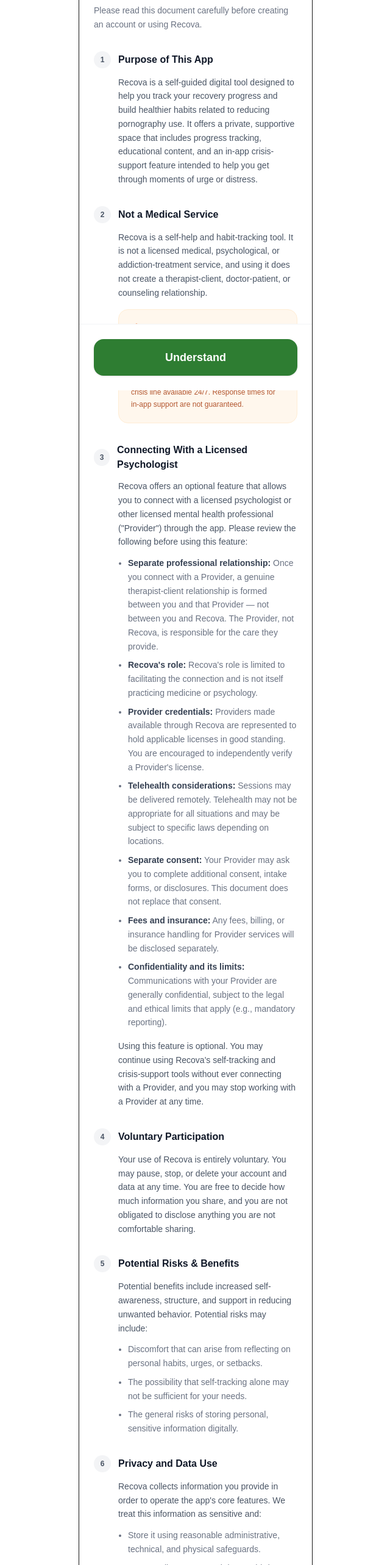
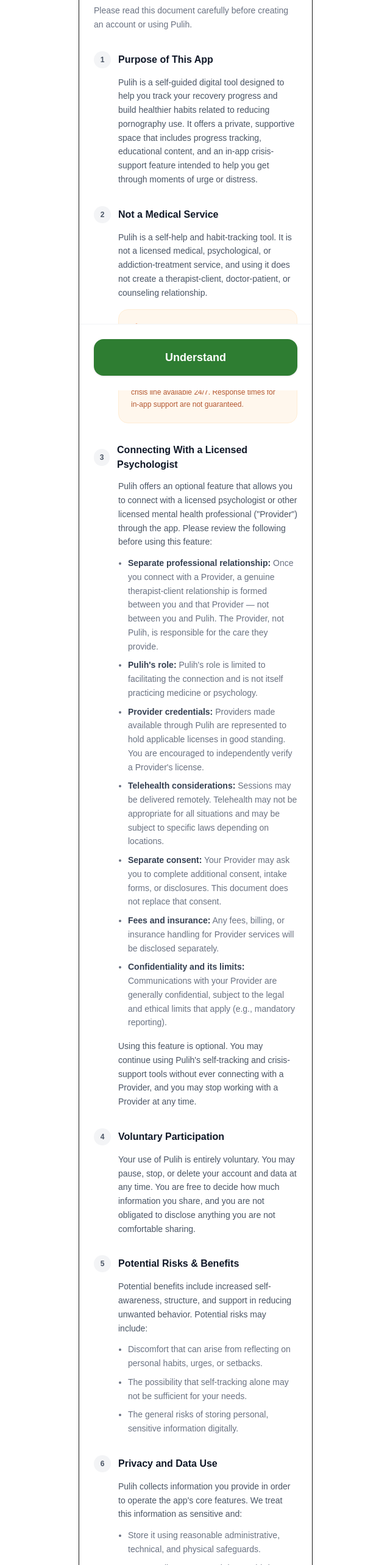
Before and after one commit to Pulih-app/frontend, a Next.js app: page /privacy in a window 1280 px wide. Shown: the part 160-2726 px from the top of the page at 61% size, without its empty margins (319-959 px from the left). Built offline with nearby package versions, Linux system fonts and the light colour scheme.

Commit message:
feat: update privacy policy

```diff
--- a/app/page.tsx
+++ b/app/page.tsx
@@ -26,14 +26,9 @@
       </div>
 
       {/* Heading */}
-      <h1 className="text-4xl font-bold text-center text-gray-900 mb-3">
+      <h1 className="text-4xl font-bold text-center text-gray-900 mb-6">
         Login
       </h1>
-
-      {/* Subtitle */}
-      <p className="text-center text-gray-500 text-sm leading-relaxed mb-8 px-2 z-90">
-        Your data security matters. We only store whats truly needed, nothing more. See how its handled on this <Link href="/privacy" className="underline">privacy policy</Link>.
-      </p>
       {/* Email / Username input */}
       <TextField
         icon={User}
@@ -49,6 +44,36 @@
         placeholder="Password"
         containerClassName="mb-8"
       />
+
+      {/* Policy agreement checkbox */}
+      <div className="flex items-start gap-3 z-90 px-2 mt-1 mb-6">
+        <div className="relative flex items-center mt-0.3 shrink-0">
+          <input
+            type="checkbox"
+            id="privacy-policy"
+            className="peer h-4 w-4 cursor-pointer appearance-none rounded border-2 border-gray-300 checked:border-[#2e7d32] checked:bg-[#2e7d32] focus:outline-none transition-colors"
+          />
+          <svg
+            className="absolute left-0 top-0 h-4 w-4 pointer-events-none hidden peer-checked:block text-white p-0.5"
+            xmlns="http://www.w3.org/2000/svg"
+            viewBox="0 0 24 24"
+            fill="none"
+            stroke="currentColor"
+            strokeWidth="3.5"
+            strokeLinecap="round"
+            strokeLinejoin="round"
+          >
+            <polyline points="20 6 9 17 4 12" />
+          </svg>
+        </div>
+        <label htmlFor="privacy-policy" className="text-gray-500 text-xs leading-normal select-none cursor-pointer">
+          I have read and agree to the{" "}
+          <Link href="/privacy" className="underline hover:text-gray-700 transition-colors">
+            privacy policy
+          </Link>
+          .
+        </label>
+      </div>
 
       {/* Submit button */}
       <button
--- a/app/privacy/page.tsx
+++ b/app/privacy/page.tsx
@@ -21,7 +21,7 @@
         <div className="mb-8">
           <h2 className="text-2xl font-bold text-gray-900 mb-2">Informed Consent</h2>
           <p className="text-gray-500 text-sm leading-relaxed">
-            Please read this document carefully before creating an account or using Recova.
+            Please read this document carefully before creating an account or using Pulih.
           </p>
         </div>
 
@@ -33,7 +33,7 @@
               Purpose of This App
             </h3>
             <p className="pl-10">
-              Recova is a self-guided digital tool designed to help you track your recovery progress and build healthier habits related to reducing pornography use. It offers a private, supportive space that includes progress tracking, educational content, and an in-app crisis-support feature intended to help you get through moments of urge or distress.
+              Pulih is a self-guided digital tool designed to help you track your recovery progress and build healthier habits related to reducing pornography use. It offers a private, supportive space that includes progress tracking, educational content, and an in-app crisis-support feature intended to help you get through moments of urge or distress.
             </p>
           </section>
 
@@ -43,7 +43,7 @@
               Not a Medical Service
             </h3>
             <p className="pl-10 mb-4">
-              Recova is a self-help and habit-tracking tool. It is not a licensed medical, psychological, or addiction-treatment service, and using it does not create a therapist-client, doctor-patient, or counseling relationship.
+              Pulih is a self-help and habit-tracking tool. It is not a licensed medical, psychological, or addiction-treatment service, and using it does not create a therapist-client, doctor-patient, or counseling relationship.
             </p>
             <div className="ml-10 bg-orange-50 border border-orange-100 rounded-2xl p-5">
               <div className="flex items-center gap-2 mb-2">
@@ -66,19 +66,19 @@
               Connecting With a Licensed Psychologist
             </h3>
             <p className="pl-10 mb-3">
-              Recova offers an optional feature that allows you to connect with a licensed psychologist or other licensed mental health professional ("Provider") through the app. Please review the following before using this feature:
+              Pulih offers an optional feature that allows you to connect with a licensed psychologist or other licensed mental health professional ("Provider") through the app. Please review the following before using this feature:
             </p>
             <ul className="list-disc pl-14 space-y-2 text-gray-500 mb-4">
-              <li><strong className="text-gray-700">Separate professional relationship:</strong> Once you connect with a Provider, a genuine therapist-client relationship is formed between you and that Provider — not between you and Recova. The Provider, not Recova, is responsible for the care they provide.</li>
-              <li><strong className="text-gray-700">Recova's role:</strong> Recova's role is limited to facilitating the connection and is not itself practicing medicine or psychology.</li>
-              <li><strong className="text-gray-700">Provider credentials:</strong> Providers made available through Recova are represented to hold applicable licenses in good standing. You are encouraged to independently verify a Provider's license.</li>
+              <li><strong className="text-gray-700">Separate professional relationship:</strong> Once you connect with a Provider, a genuine therapist-client relationship is formed between you and that Provider — not between you and Pulih. The Provider, not Pulih, is responsible for the care they provide.</li>
+              <li><strong className="text-gray-700">Pulih's role:</strong> Pulih's role is limited to facilitating the connection and is not itself practicing medicine or psychology.</li>
+              <li><strong className="text-gray-700">Provider credentials:</strong> Providers made available through Pulih are represented to hold applicable licenses in good standing. You are encouraged to independently verify a Provider's license.</li>
               <li><strong className="text-gray-700">Telehealth considerations:</strong> Sessions may be delivered remotely. Telehealth may not be appropriate for all situations and may be subject to specific laws depending on locations.</li>
               <li><strong className="text-gray-700">Separate consent:</strong> Your Provider may ask you to complete additional consent, intake forms, or disclosures. This document does not replace that consent.</li>
               <li><strong className="text-gray-700">Fees and insurance:</strong> Any fees, billing, or insurance handling for Provider services will be disclosed separately.</li>
               <li><strong className="text-gray-700">Confidentiality and its limits:</strong> Communications with your Provider are generally confidential, subject to the legal and ethical limits that apply (e.g., mandatory reporting).</li>
             </ul>
             <p className="pl-10 mb-4">
-              Using this feature is optional. You may continue using Recova's self-tracking and crisis-support tools without ever connecting with a Provider, and you may stop working with a Provider at any time.
+              Using this feature is optional. You may continue using Pulih's self-tracking and crisis-support tools without ever connecting with a Provider, and you may stop working with a Provider at any time.
             </p>
           </section>
 
@@ -88,7 +88,7 @@
               Voluntary Participation
             </h3>
             <p className="pl-10">
-              Your use of Recova is entirely voluntary. You may pause, stop, or delete your account and data at any time. You are free to decide how much information you share, and you are not obligated to disclose anything you are not comfortable sharing.
+              Your use of Pulih is entirely voluntary. You may pause, stop, or delete your account and data at any time. You are free to decide how much information you share, and you are not obligated to disclose anything you are not comfortable sharing.
             </p>
           </section>
 
@@ -113,7 +113,7 @@
               Privacy and Data Use
             </h3>
             <p className="pl-10 mb-3">
-              Recova collects information you provide in order to operate the app's core features. We treat this information as sensitive and:
+              Pulih collects information you provide in order to operate the app's core features. We treat this information as sensitive and:
             </p>
             <ul className="list-disc pl-14 space-y-2 text-gray-500">
               <li>Store it using reasonable administrative, technical, and physical safeguards.</li>
@@ -129,7 +129,7 @@
               Your Right to Withdraw
             </h3>
             <p className="pl-10">
-              You may withdraw your consent and discontinue use of Recova at any time. You can delete your account and associated data through the app's settings or by contacting our support team.
+              You may withdraw your consent and discontinue use of Pulih at any time. You can delete your account and associated data through the app's settings or by contacting our support team.
             </p>
           </section>
         </div>
--- a/app/register/page.tsx
+++ b/app/register/page.tsx
@@ -26,14 +26,9 @@
       </div>
 
       {/* Heading */}
-      <h1 className="text-4xl font-bold text-center text-gray-900 mb-3">
+      <h1 className="text-4xl font-bold text-center text-gray-900 mb-6">
         Register
       </h1>
-
-      {/* Subtitle */}
-      <p className="text-center text-gray-500 text-sm leading-relaxed mb-8 px-2 z-90">
-        Your data security matters. We only store whats truly needed, nothing more. See how its handled on this <Link href="/privacy" className="underline">privacy policy</Link>.
-      </p>
       {/* Email / Username input */}
       <TextField
         icon={User}
@@ -55,6 +50,36 @@
         placeholder="Password"
         containerClassName="mb-8"
       />
+
+      {/* Policy agreement checkbox */}
+      <div className="flex items-start gap-3 z-90 px-2 mt-1 mb-6">
+        <div className="relative flex items-center mt-0.3 shrink-0">
+          <input
+            type="checkbox"
+            id="privacy-policy"
+            className="peer h-4 w-4 cursor-pointer appearance-none rounded border-2 border-gray-300 checked:border-[#2e7d32] checked:bg-[#2e7d32] focus:outline-none transition-colors"
+          />
+          <svg
+            className="absolute left-0 top-0 h-4 w-4 pointer-events-none hidden peer-checked:block text-white p-0.5"
+            xmlns="http://www.w3.org/2000/svg"
+            viewBox="0 0 24 24"
+            fill="none"
+            stroke="currentColor"
+            strokeWidth="3.5"
+            strokeLinecap="round"
+            strokeLinejoin="round"
+          >
+            <polyline points="20 6 9 17 4 12" />
+          </svg>
+        </div>
+        <label htmlFor="privacy-policy" className="text-gray-500 text-xs leading-normal select-none cursor-pointer">
+          I have read and agree to the{" "}
+          <Link href="/privacy" className="underline hover:text-gray-700 transition-colors">
+            privacy policy
+          </Link>
+          .
+        </label>
+      </div>
 
       {/* Submit button */}
       <button
```
